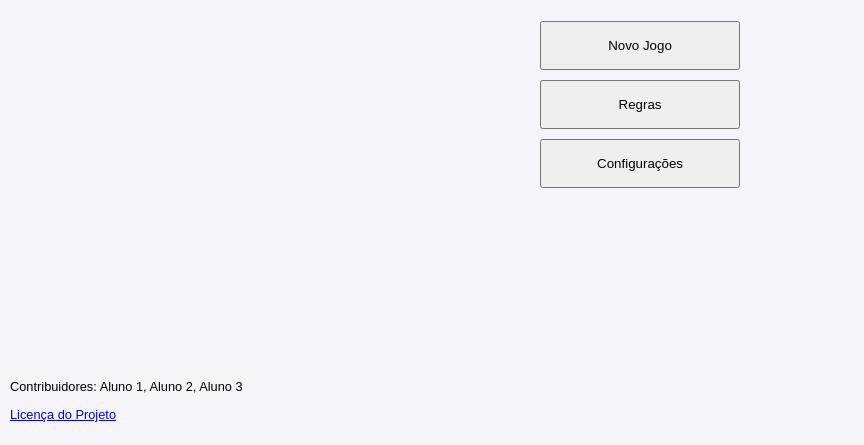
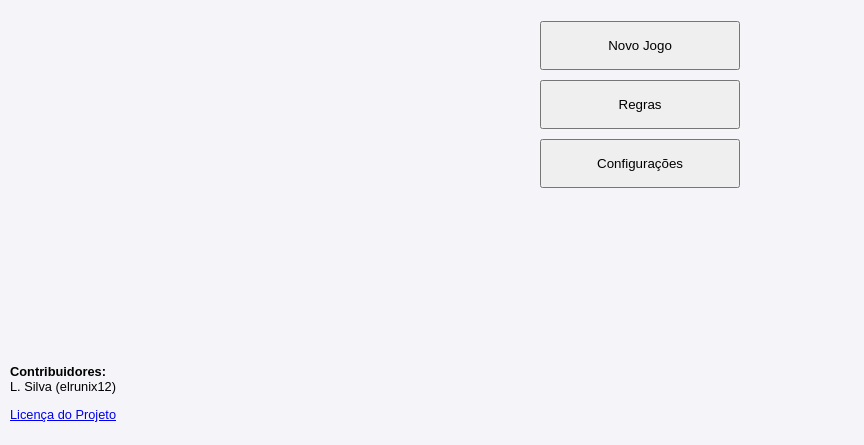
Before and after one commit to elrunix12/contabilicards, a plain HTML site: page index.html in a window 1280 px wide. Shown: the part 355-800 px from the top of the page, without its empty margins (0-864 px from the left). Drawn offline with nearby package versions, Linux system fonts and the light colour scheme.

Commit message:
Adiciona arquivo LICENSE e atualiza informações de licença e contribuidores em index.html

```diff
--- a/index.html
+++ b/index.html
@@ -18,8 +18,11 @@
         </div>
 
         <div class="rodape">
-            <p id="contribuidores">Contribuidores: Aluno 1, Aluno 2, Aluno 3</p>
-            <p id="licenca"><a href="LICENSE" target="_blank">Licença do Projeto</a></p>
+            <p class="contribuidores">
+                <strong>Contribuidores:</strong><br>
+                L. Silva (elrunix12)<br>
+                </p>
+            <p id="licenca"><a href="https://www.gnu.org/licenses/agpl-3.0.txt" target="_blank">Licença do Projeto</a></p>
         </div>
     </div>
 
```
Also changed, not shown: README.md (added), 1 other file.
